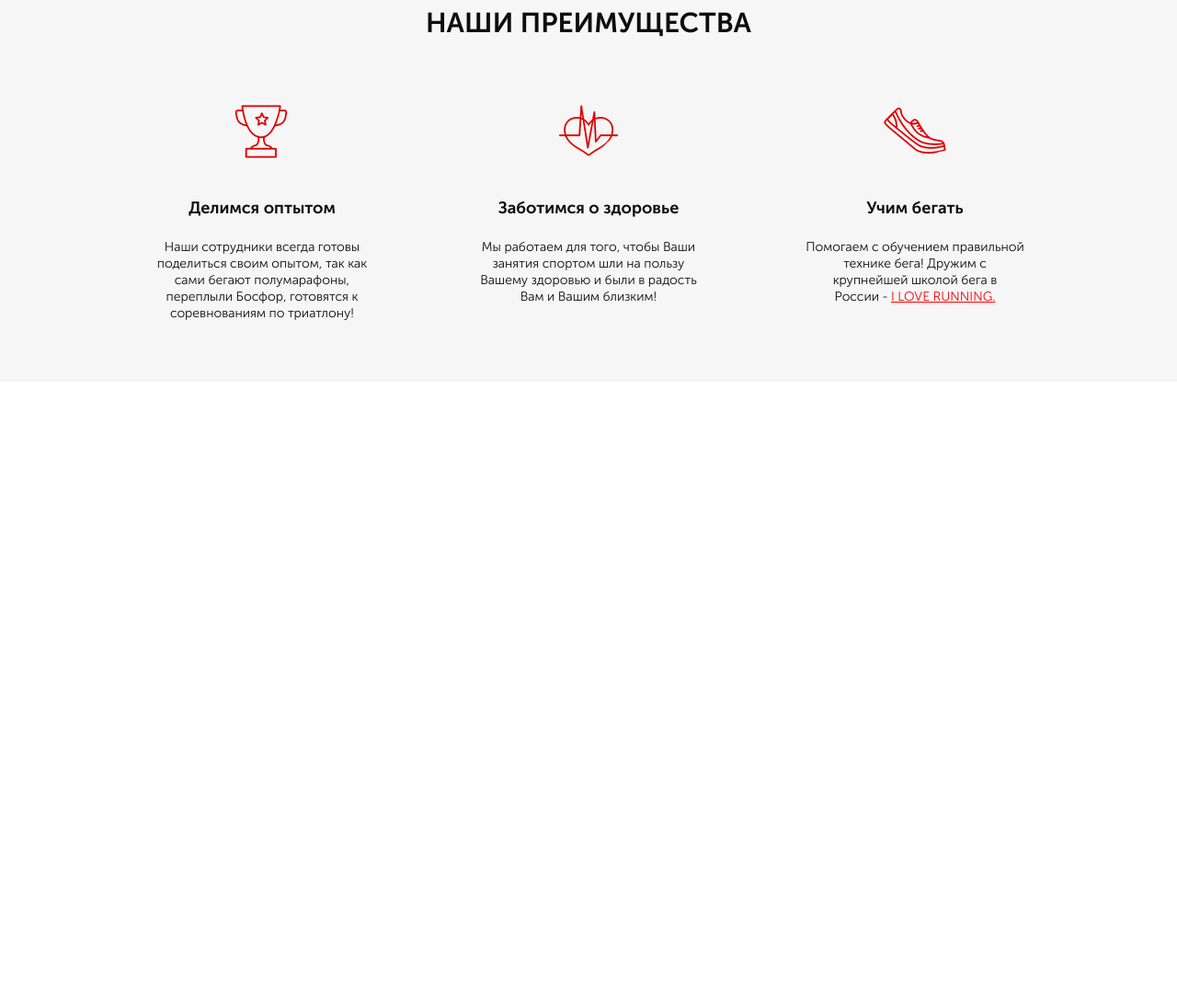
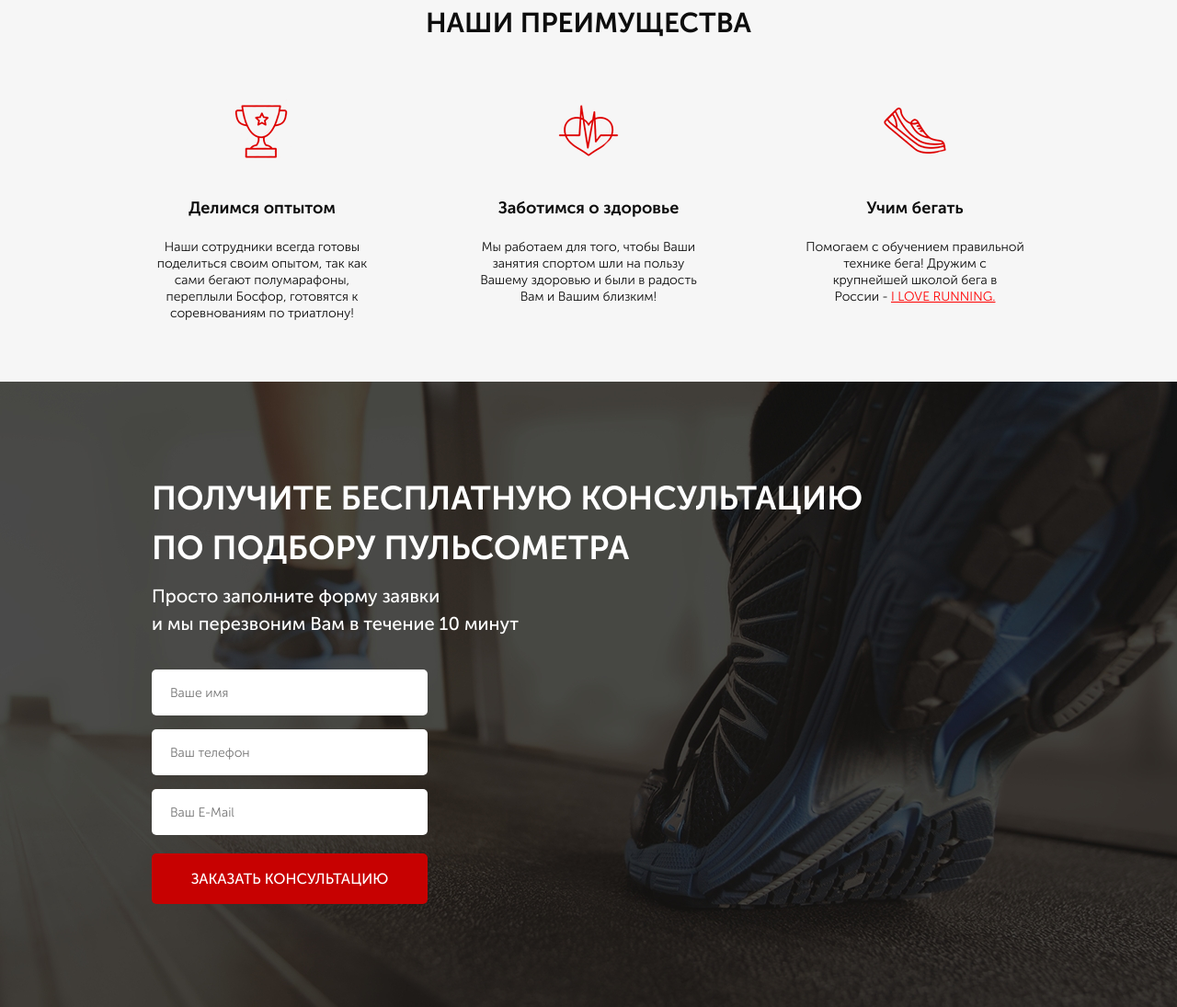
Before and after one commit to MichaelVeselov/markup, a website: page 206-Pulse/src/index.html in a window 1280 px wide. Shown: the part 748-1843 px from the top of the page at 92% size. Before the commit the page ends 1163 px from the top, so only its background shows below. Drawn offline with Linux system fonts and the light colour scheme.

Commit message:
project Pulse - step 2 - consultation and form

```diff
--- a/206-Pulse/src/index.html
+++ b/206-Pulse/src/index.html
@@ -114,5 +114,40 @@
                 </div>
             </div>
         </div>
+        <div class="consultation">
+            <div class="container">
+                <h2 class="title title_left">
+                    Получите бесплатную консультацию<br />
+                    по подбору пульсометра
+                </h2>
+                <div class="consultation__descr">
+                    Просто заполните форму заявки<br />
+                    и мы перезвоним Вам в течение 10 минут
+                </div>
+                <form action="#" class="feed-form">
+                    <input
+                        name="name"
+                        required
+                        placeholder="Ваше имя"
+                        type="text"
+                    />
+                    <input
+                        name="phone"
+                        required
+                        placeholder="Ваш телефон"
+                        type="number"
+                    />
+                    <input
+                        name="email"
+                        required
+                        placeholder="Ваш E-Mail"
+                        type="email"
+                    />
+                    <button class="button button_submit">
+                        заказать консультацию
+                    </button>
+                </form>
+            </div>
+        </div>
     </body>
 </html>
--- a/206-Pulse/src/sass/blocks/_buttons.scss
+++ b/206-Pulse/src/sass/blocks/_buttons.scss
@@ -15,4 +15,10 @@
         height: 50px;
         font-size: 16px;
     }
+    &_submit {
+        width: 100%;
+        height: 55px;
+        color: #fff;
+        font-size: 16px;
+    }
 }
--- /dev/null
+++ b/206-Pulse/src/sass/blocks/_consultation.scss
@@ -0,0 +1,11 @@
+.consultation {
+    min-height: 680px;
+    padding: 100px 0 95px 0;
+    background: url('../img/consultation.jpg') center (center / cover) no-repeat;
+    &__descr {
+        margin-top: 10px;
+        font-weight: 500;
+        font-size: 20px;
+        color: #ffffff;
+    }
+}
--- /dev/null
+++ b/206-Pulse/src/sass/blocks/_forms.scss
@@ -0,0 +1,20 @@
+.feed-form {
+    margin-top: 35px;
+    display: flex;
+    flex-direction: column;
+    width: 300px;
+    input {
+        margin-bottom: 15px;
+        height: 50px;
+        background-color: #fff;
+        border-radius: 5px;
+        border: none;
+        padding: 0 20px;
+        font-size: 14px;
+        font-weight: 300;
+        color: #4b4b4b;
+        &:nth-child(3) {
+            margin-bottom: 20px;
+        }
+    }
+}
--- a/206-Pulse/src/sass/blocks/_titles.scss
+++ b/206-Pulse/src/sass/blocks/_titles.scss
@@ -4,4 +4,9 @@
     text-align: center;
     color: #0d0d0d;
     text-transform: uppercase;
+    &_left {
+        font-size: 36px;
+        text-align: left;
+        color: #ffffff;
+    }
 }
--- a/206-Pulse/src/sass/style.scss
+++ b/206-Pulse/src/sass/style.scss
@@ -14,3 +14,5 @@
 @import 'blocks/buttons';
 @import 'blocks/advantages';
 @import 'blocks/titles';
+@import 'blocks/consultation';
+@import 'blocks/forms';
```
Also changed, not shown: 206-Pulse/src/css/style.min.css.
